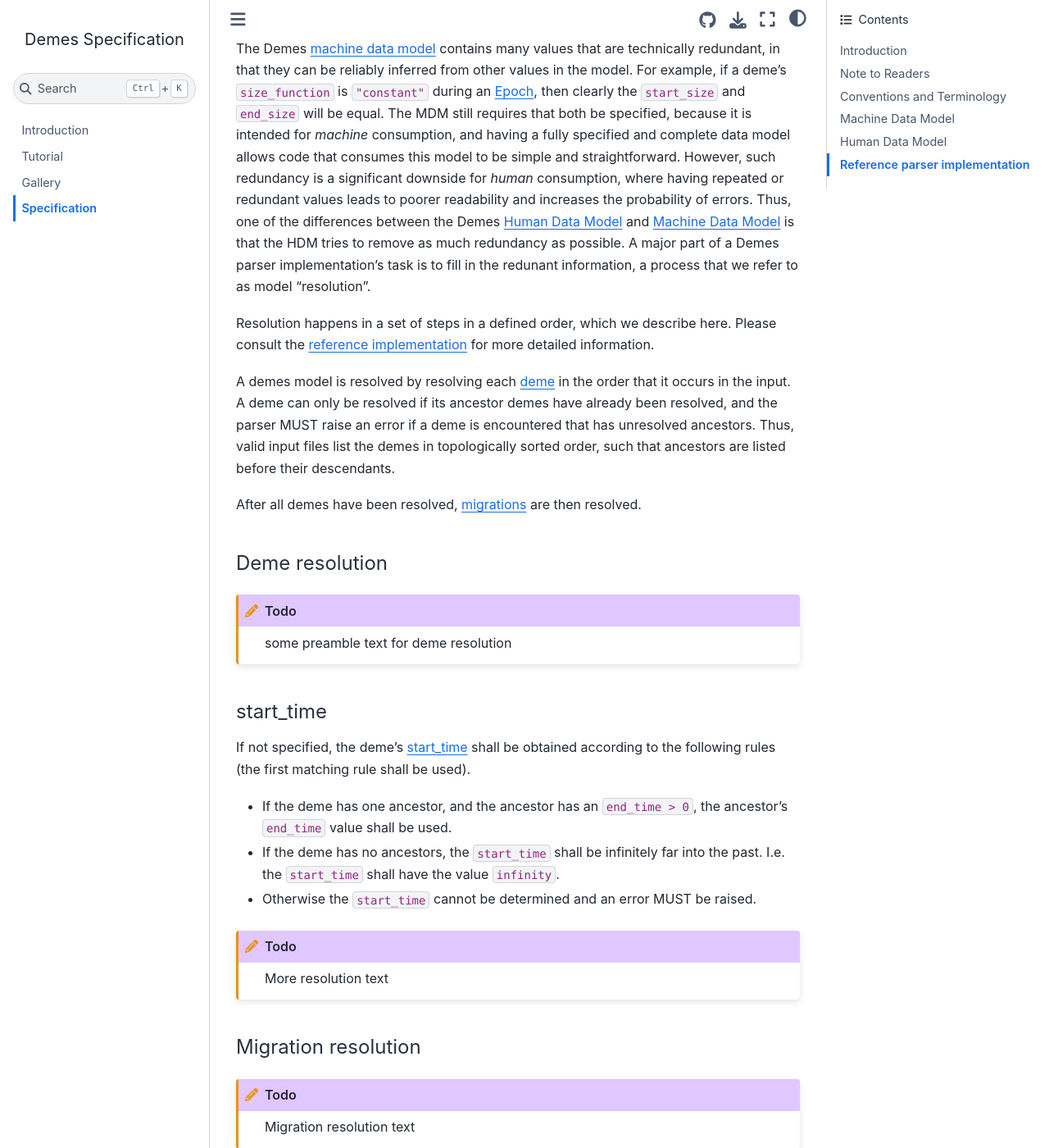
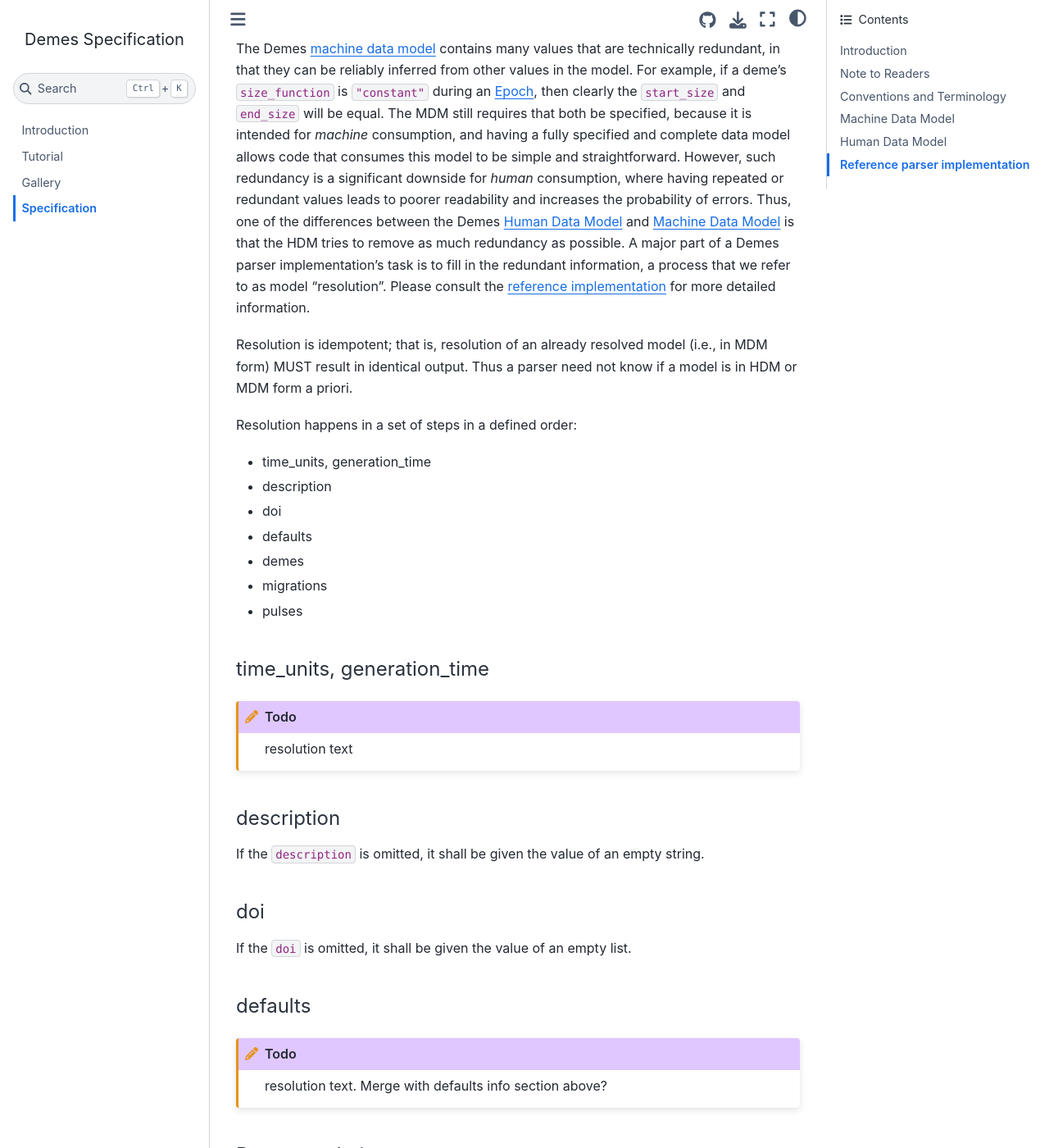
Before and after one commit to popsim-consortium/demes-spec, a Jupyter Book: the page built from docs/specification.md, in a window 1280 px wide and 1400 px high, scrolled down 11525 px. Shown: the whole window at 82% size. Built offline with Jupyter Book 1.0.4 settings and Sphinx 7.4.7 and the Sphinx Book theme 1.1.4, drawn with Linux system fonts in a browser that asks for light colours; some of the changed text lies outside the part shown.

Commit message:
More HDM text. How to resolve sizes.
Closes #34.
Closes #36.

```diff
--- a/docs/specification.md
+++ b/docs/specification.md
@@ -280,7 +280,7 @@
 
 #### end_time
 The most recent {ref}`time<sec_spec_mdm_time>` of the epoch,
-in {ref}`sec_spec_mdm_time_units`` before the present.
+in {ref}`sec_spec_mdm_time_units` before the present.
 
 #### start_size
 The population size at the epoch's ``start_time``.
@@ -320,7 +320,7 @@
 
 #### time
 The time of migration, in
-in {ref}`sec_spec_mdm_time_units`` before the present.
+in {ref}`sec_spec_mdm_time_units` before the present.
 The ``source`` and ``dest`` demes must both exist at the given
 ``time``.  I.e. ``time`` must be contained in the
 ``(deme.start_time, deme.end_time]`` interval of the ``source``
@@ -369,7 +369,7 @@
 
 #### start_time
 The time at which migration begins,
-in {ref}`sec_spec_mdm_time_units`` before the present.
+in {ref}`sec_spec_mdm_time_units` before the present.
 The ``start_time`` must be contained in the
 ``[deme.start_time, deme.end_time)`` interval of the ``source`` deme
 and the ``dest`` deme.
@@ -378,7 +378,7 @@
 
 #### end_time
 The time at which migration stops,
-in {ref}`sec_spec_mdm_time_units`` before the present.
+in {ref}`sec_spec_mdm_time_units` before the present.
 The ``end_time`` must be contained in the
 ``(deme.start_time, deme.end_time]`` interval of the ``source`` deme
 and the ``dest`` deme.
@@ -522,16 +522,46 @@
 between the Demes {ref}`sec_spec_hdm` and {ref}`sec_spec_mdm`
 is that the HDM tries to remove as much redundancy as possible.
 A major part of a Demes parser implementation's task is to
-fill in the redunant information, a process that we refer to
+fill in the redundant information, a process that we refer to
 as model "resolution".
-
-Resolution happens in a set of steps in a defined order, which we
-describe here. Please consult the
+Please consult the
 {ref}`reference implementation<sec_spec_reference_implementation>`
 for more detailed information.
 
-A demes model is resolved by resolving each
-{ref}`deme<sec_spec_hdm_resolution_deme>` in the order that
+Resolution is idempotent; that is, resolution of an already
+resolved model (i.e., in MDM form) MUST result in identical output.
+Thus a parser need not know if a model is in HDM or MDM form a priori.
+
+Resolution happens in a set of steps in a defined order:
+- time_units, generation_time
+- description
+- doi
+- defaults
+- demes
+- migrations
+- pulses
+
+
+#### time_units, generation_time
+:::{todo}
+resolution text
+:::
+
+#### description
+If the ``description`` is omitted, it shall be given the value of an empty string.
+
+#### doi
+If the ``doi`` is omitted, it shall be given the value of an empty list.
+
+#### defaults
+:::{todo}
+resolution text. Merge with defaults info section above?
+:::
+
+(sec_spec_hdm_resolution_deme)=
+#### Deme resolution
+
+Each deme is resolved in the order that
 it occurs in the input. A deme can only be resolved if its
 ancestor demes have already been resolved,
 and the parser MUST raise an error if a deme is encountered that
@@ -539,16 +569,13 @@
 list the demes in topologically sorted order, such that
 ancestors are listed before their descendants.
 
-After all demes have been resolved,
-{ref}`migrations<sec_spec_hdm_resolution_migration>`
-are then resolved.
+Resolution order:
+- defaults
+- ancestors
+- proportions
+- start_time
+- epochs
 
-(sec_spec_hdm_resolution_deme)=
-#### Deme resolution
-
-:::{todo}
-some preamble text for deme resolution
-:::
 
 #### start_time
 If not specified, the deme's {ref}`sec_spec_mdm_deme_start_time` shall be obtained
@@ -564,15 +591,71 @@
 - Otherwise the ``start_time`` cannot be determined and an
   error MUST be raised.
 
-:::{todo}
-More resolution text
-:::
+
+#### Epoch resolution
+
+Epochs are listed in time-descending order (from oldest to youngest),
+and population sizes are inherited from older epochs.
+Resolution order:
+ - defaults
+ - end_time,
+ - start_size, end_size,
+ - size_function, selfing_rate, cloning_rate.
+
+#### end_time
+
+The ``end_time`` value of the first epoch MUST be strictly
+smaller than the deme's `start_time`.
+The ``end_time`` values of successive epochs MUST be strictly decreasing.
+
+If the ``end_time`` of the final epoch is omitted, it shall be
+given the value ``0``.
+
+#### start_size, end_size
+
+In the first epoch,
+- at least one of the ``start_size`` or the ``end_size``
+  MUST be specified.
+- If the ``start_size`` is omitted, it shall be given the
+  same value as the ``end_size``.
+- If the ``end_size`` is omitted, it shall be given the
+  same value as the ``start_size``.
+- If the deme's ``start_time`` is infinite, the ``start_size``
+  MUST have the same value as the ``end_size``.
+
+In subsequent epochs,
+- If the ``start_size`` is omitted, it shall be given the
+  same value as the previous epoch's ``end_size``.
+- If the ``end_size`` is omitted, it shall be given the
+  same value as the ``start_size``.
+
+#### size_function
+
+If the ``size_function`` is omitted,
+- if the ``start_size`` has the same value as the ``end_size``,
+  the ``size_function`` will be given the value ``"constant"``.
+- Otherwise, the ``size_function`` will be given the value ``"exponential"``.
+
+#### selfing_rate
+
+If the ``selfing_rate`` is omitted, it shall be given the value ``0``.
+
+#### cloning_rate
+
+If the ``cloning_rate`` is omitted, it shall be given the value ``0``.
 
 (sec_spec_hdm_resolution_migration)=
 #### Migration resolution
 
 :::{todo}
 Migration resolution text
+:::
+
+(sec_spec_hdm_resolution_pulse)=
+#### Pulse resolution
+
+:::{todo}
+Pulse resolution text
 :::
 
 ### Validation
```
